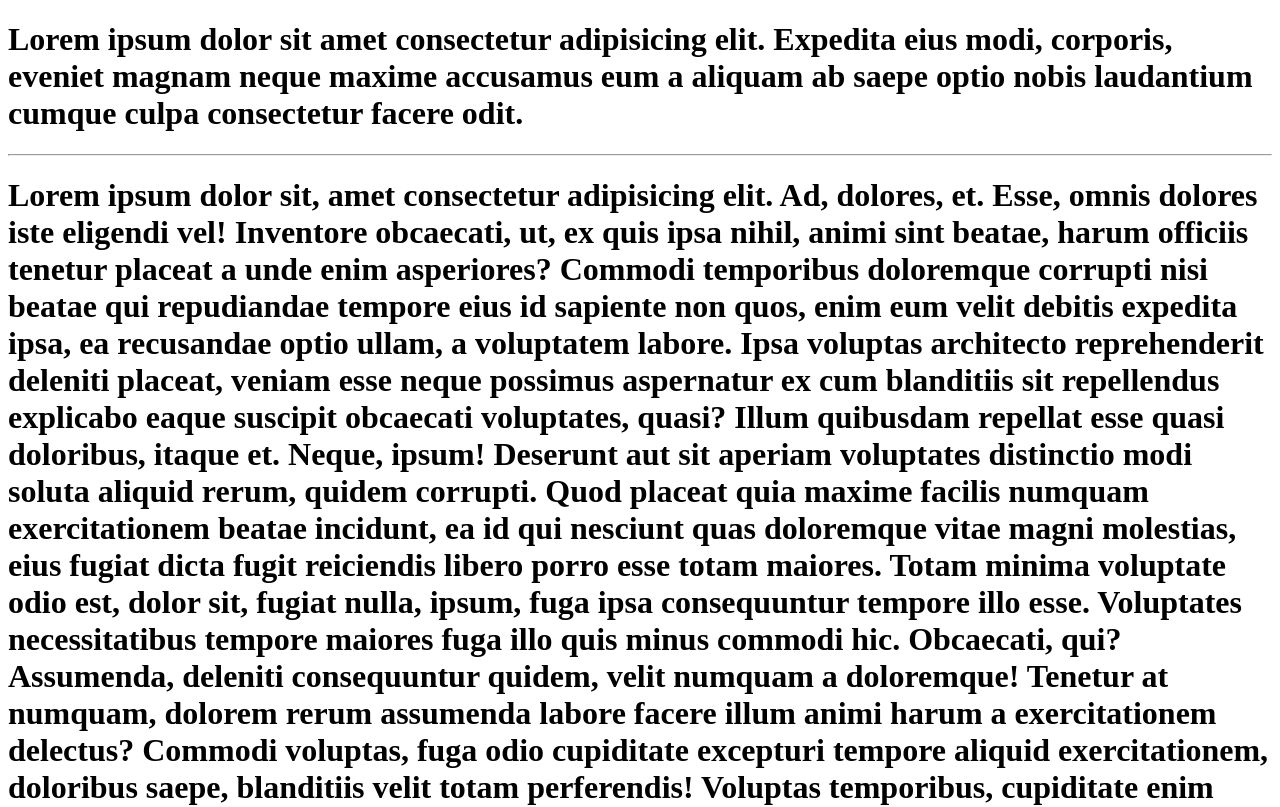
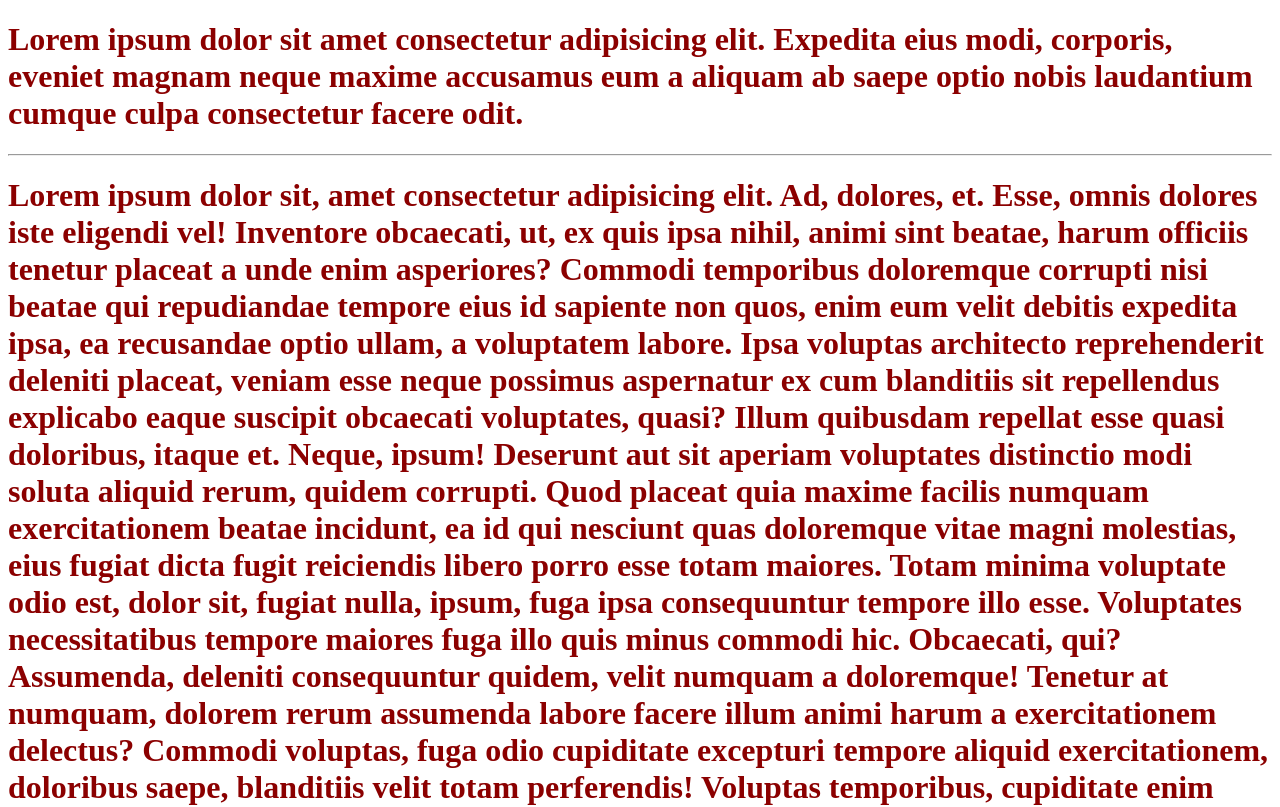
Before and after one commit to imranme/first-git, a plain HTML site: page index.html in a window 1280 px wide. Shown: the top 807 px of the page. Drawn offline with Linux system fonts and the light colour scheme.

Commit message:
added red color h1 tag

```diff
--- a/index.html
+++ b/index.html
@@ -4,6 +4,7 @@
  	<meta charset="UTF-8">
  	<meta name="viewport" content="width=device-width, initial-scale=1.0">
  	<title>Test page one</title>
+    <link rel="stylesheet" href="style.css">
  </head>
  <body>
  	<h1>Lorem ipsum dolor sit amet consectetur adipisicing elit. Expedita eius modi, corporis, eveniet magnam neque maxime accusamus eum a aliquam ab saepe optio nobis laudantium cumque culpa consectetur facere odit.</h1>
--- /dev/null
+++ b/style.css
@@ -0,0 +1,3 @@
+h1{
+	color: darkred;
+}
```
